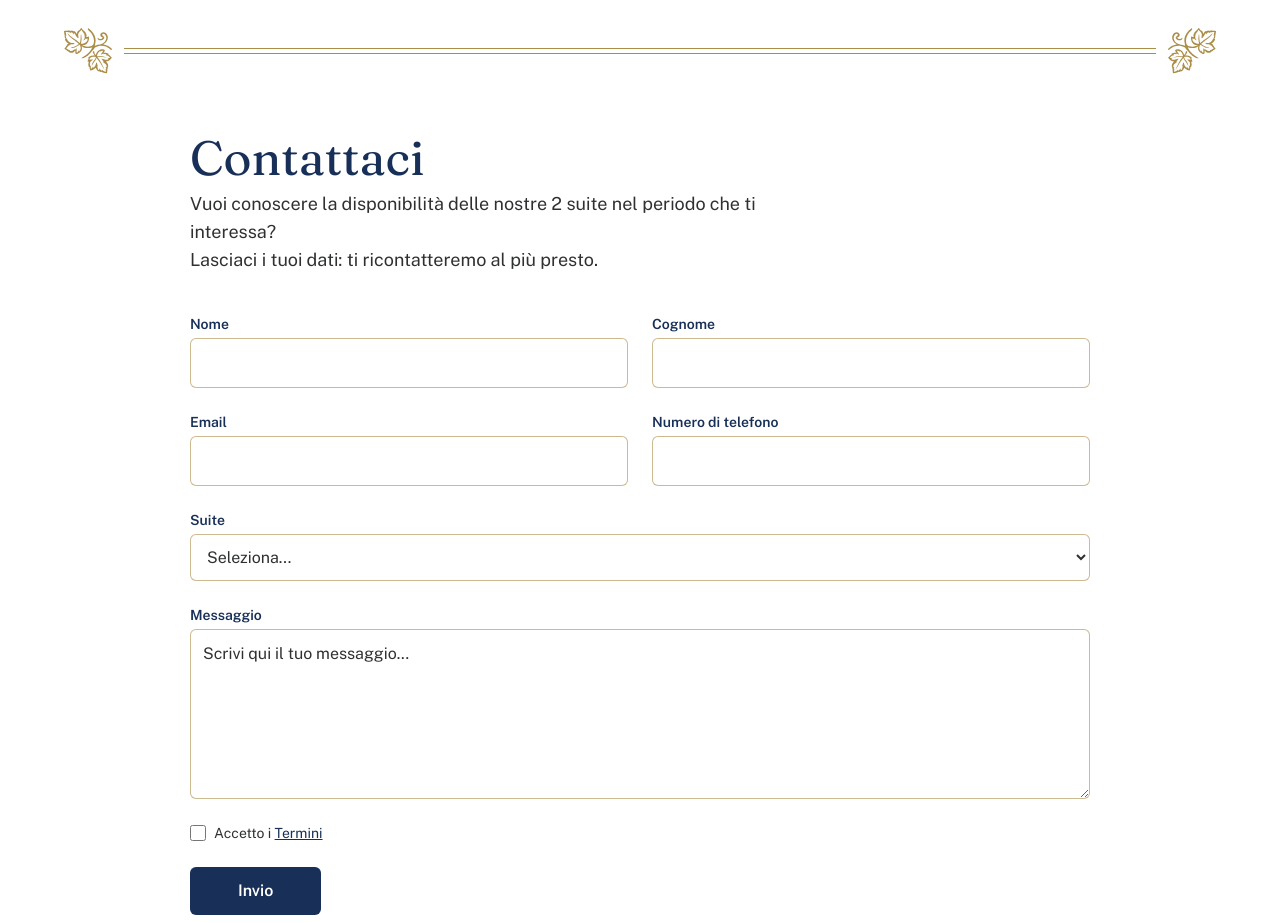
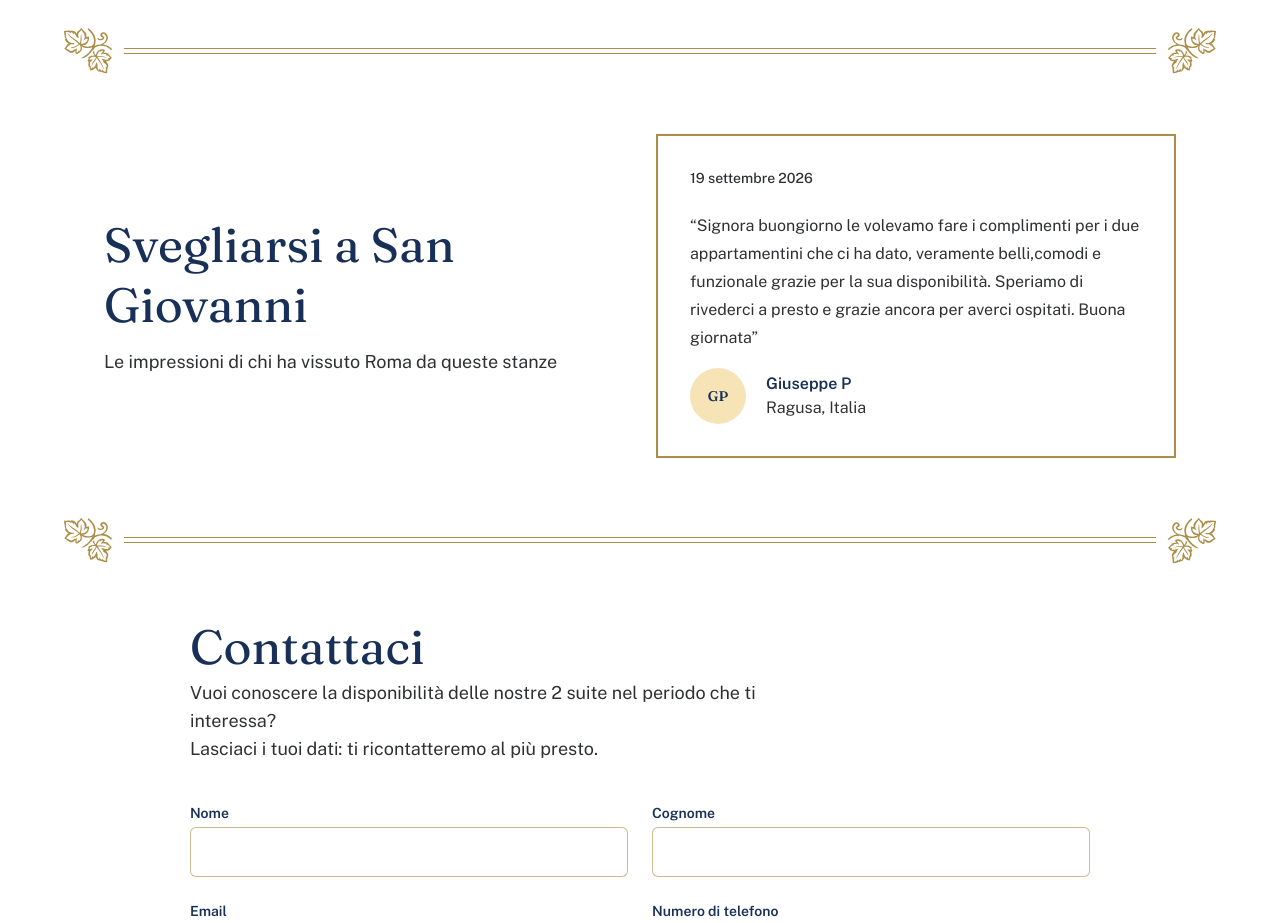
Before and after one commit to bellsuite/roma, a Next.js app: page / in a window 1280 px wide. Shown: the part 2420-3343 px from the top of the page. Built offline with nearby package versions, Linux system fonts and the light colour scheme.

Commit message:
Aggiunta sezione Testimonianze nella pagina Home; inclusi componenti e dati predefiniti per migliorare l'esperienza utente.

```diff
--- a/app/page.tsx
+++ b/app/page.tsx
@@ -3,6 +3,7 @@ import Hero from "@/components/Hero";
 import TextWithImageRight from "@/components/TextWithImageRight";
 import TextWithImageLeft from "@/components/TextWithImageLeft";
 import Separator from "@/components/Separator";
+import Testimonials from "@/components/Testimonials";
 import ContactForm from "@/components/ContactForm";
 import Footer from "@/components/Footer";
 
@@ -44,6 +45,8 @@ export default function Home() {
         suitePath="/suites/suite-2"
       />
       <Separator />
+      <Testimonials />
+      <Separator />
       <ContactForm />
       <Footer />
     </main>
--- /dev/null
+++ b/components/Testimonials.tsx
@@ -0,0 +1,93 @@
+export type TestimonialReview = {
+  quote: string;
+  name: string;
+  location: string;
+  initials?: string;
+  date?: string;
+};
+
+export interface TestimonialsProps {
+  title?: string;
+  subtitle?: string;
+  reviews?: TestimonialReview[];
+}
+
+const defaultReviews: TestimonialReview[] = [
+  {
+    quote: "Signora buongiorno le volevamo fare i complimenti per i due appartamentini che ci ha dato, veramente belli,comodi e funzionale grazie per la sua disponibilità. Speriamo di rivederci a presto e grazie ancora per averci ospitati. Buona giornata",
+    name: "Giuseppe P",
+    location: "Ragusa, Italia",
+    initials: "GP",
+    date: "19 settembre 2026",
+  },
+];
+
+export default function Testimonials({
+  title = "Svegliarsi a San Giovanni",
+  subtitle = "Le impressioni di chi ha vissuto Roma da queste stanze",
+  reviews = defaultReviews,
+}: TestimonialsProps) {
+  return (
+    <section
+      id="reviews"
+      className="bg-bianco"
+      style={{
+        paddingTop: "var(--spacing-padding-section-medium)",
+        paddingBottom: "var(--spacing-padding-section-medium)",
+      }}
+    >
+      <div className="mx-auto max-w-container-large px-padding-global">
+        <div className="grid gap-8 md:grid-cols-2 md:items-center">
+          <div className="max-w-xl">
+            <h2 className="font-heading text-4xl md:text-5xl leading-tight text-blu">
+              {title}
+            </h2>
+            <p className="mt-3 text-base md:text-lg leading-relaxed text-grigio-scuro">
+              {subtitle}
+            </p>
+          </div>
+
+          <div>
+            {reviews.map((review, index) => {
+              return (
+                <article
+                  key={`${review.name}-${index}`}
+                  className="flex flex-col justify-between border-2 border-oro bg-bianco p-6 text-grigio-scuro md:p-8"
+                >
+                  <div className="space-y-6">
+                    {review.date && (
+                      <p className="text-sm font-medium text-grigio-scuro">
+                        {review.date}
+                      </p>
+                    )}
+
+                    <div className="space-y-4">
+                      <p className="text-base leading-7 text-grigio-scuro">
+                        &ldquo;{review.quote}&rdquo;
+                      </p>
+
+                      <div className="flex items-center gap-5">
+                        <div className="flex h-14 w-14 shrink-0 items-center justify-center rounded-full bg-oro-chiaro font-heading text-sm font-semibold text-blu">
+                          {review.initials ?? review.name.slice(0, 2).toUpperCase()}
+                        </div>
+
+                        <div className="min-w-0">
+                          <p className="text-base font-semibold leading-6 text-blu">
+                            {review.name}
+                          </p>
+                          <p className="text-base leading-6 text-grigio-scuro">
+                            {review.location}
+                          </p>
+                        </div>
+                      </div>
+                    </div>
+                  </div>
+                </article>
+              );
+            })}
+          </div>
+        </div>
+      </div>
+    </section>
+  );
+}
```
